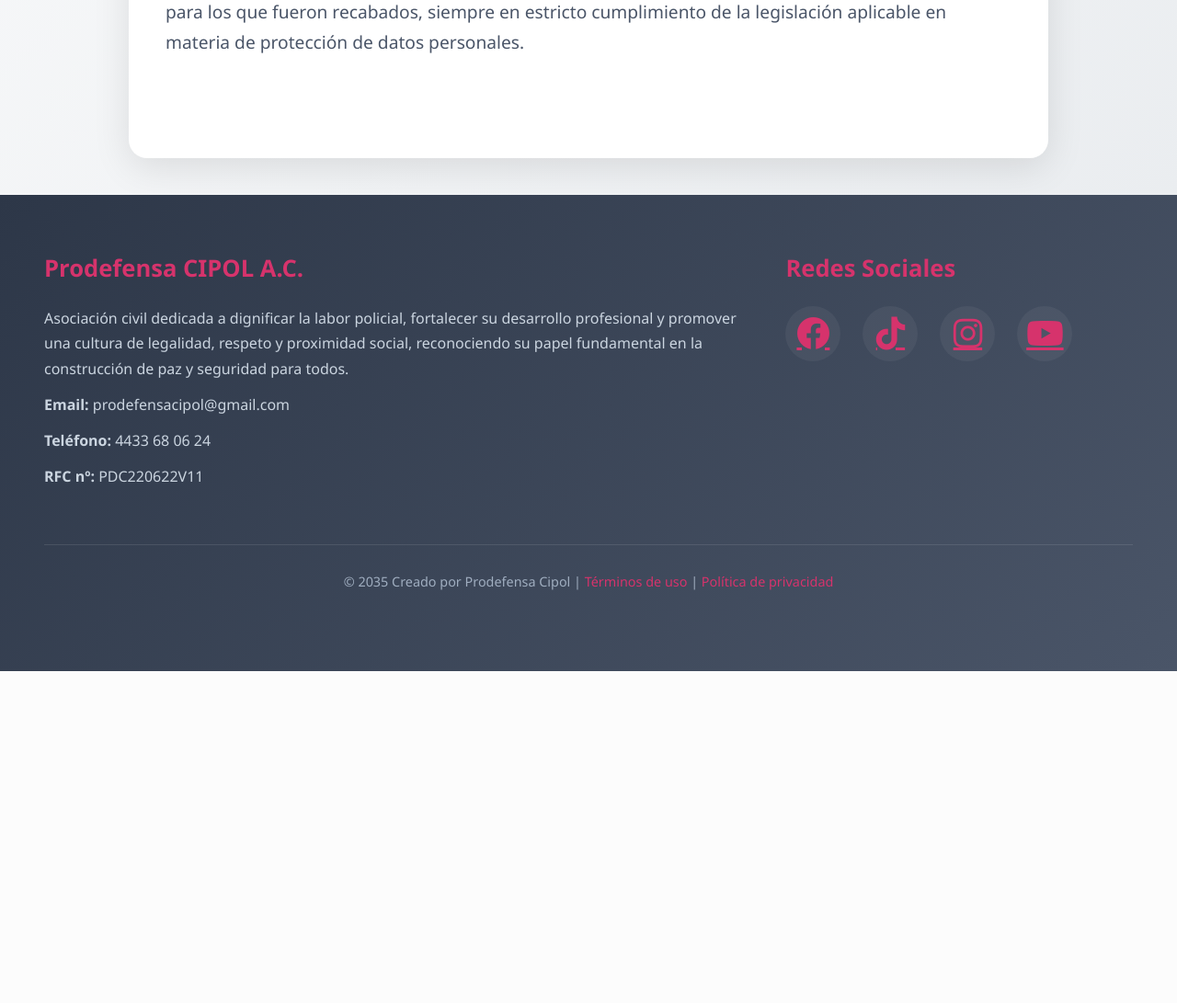
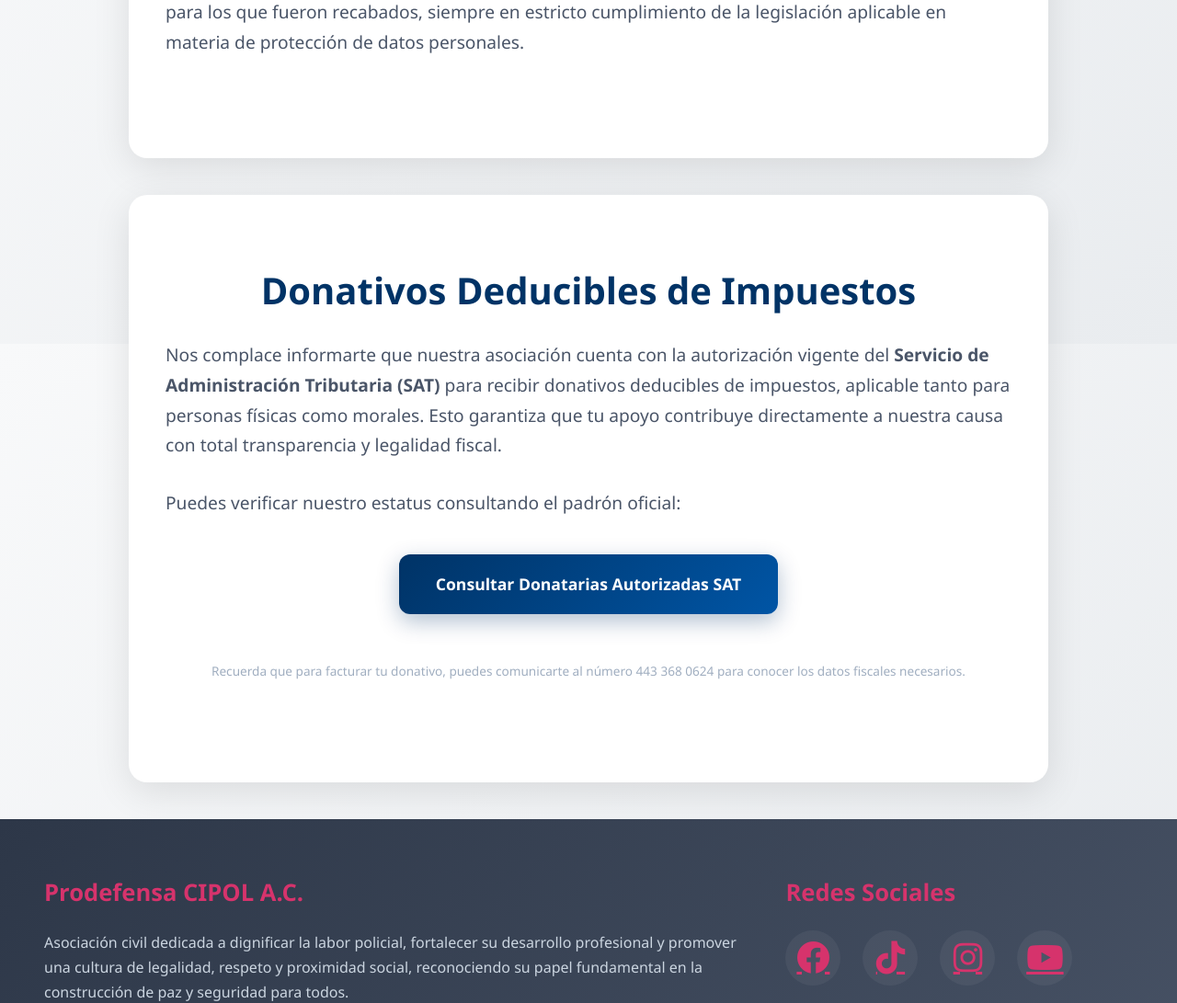
Before and after one commit to XOctaviox12/Prodefensa, a Django app: page /aviso-privacidad/ in a window 1280 px wide. Shown: the part 2026-3117 px from the top of the page at 92% size. Before the commit the page ends 2756 px from the top, so only its background shows below. Run offline with Django 5.2, Linux system fonts and the light colour scheme.

Commit message:
agregados

```diff
--- a/inicio/templates/inicio/aviso_privacidad.html
+++ b/inicio/templates/inicio/aviso_privacidad.html
@@ -11,6 +11,7 @@
     --gris-medio: #e9ecef;
     --texto-oscuro: #2d3748;
     --texto-medio: #4a5568;
+    --texto-legal: #a0aec0; /* Color gris para el texto pequeño */
   }
 
   body, .fra-container {
@@ -124,7 +125,7 @@
     width: 100%;
   }
 
-  /* SECCIÓN DE TEXTO ADICIONAL */
+  /* SECCIÓN DE TEXTO ADICIONAL Y DONATIVOS */
   .privacy-text-section {
     text-align: center;
     padding: clamp(40px, 8vw, 80px) clamp(20px, 4vw, 40px);
@@ -149,7 +150,21 @@
     line-height: 1.7;
     color: var(--texto-medio);
     margin-bottom: clamp(20px, 3vw, 30px);
-    text-align: left;
+    text-align: left; /* Alineación por defecto a la izquierda */
+  }
+
+  /* Alineación centrada específica para llamadas a la acción dentro de la sección */
+  .privacy-text-section .centered-text {
+      text-align: center;
+  }
+
+  /* ESTILO PARA EL TEXTO PEQUEÑO DE FACTURACIÓN */
+  .legal-note {
+    font-size: 0.85rem !important;
+    color: var(--texto-legal) !important;
+    margin-top: 50px !important;
+    text-align: center !important;
+    font-weight: 400;
   }
 
   /* BOTÓN DE ACCIÓN */
@@ -175,6 +190,7 @@
     box-shadow: 0 8px 25px rgba(0, 51, 102, 0.3);
     border: none;
     cursor: pointer;
+    margin-top: 10px;
   }
 
   .btn-privacy:hover {
@@ -375,5 +391,26 @@
   </p>
 </section>
 
+<!-- SECCIÓN DE DONATIVOS -->
+<section class="privacy-text-section">
+  <h2>Donativos Deducibles de Impuestos</h2>
+  <p>
+    Nos complace informarte que nuestra asociación cuenta con la autorización vigente del
+    <strong>Servicio de Administración Tributaria (SAT)</strong> para recibir donativos deducibles de impuestos,
+    aplicable tanto para personas físicas como morales. Esto garantiza que tu apoyo contribuye directamente a nuestra causa con total transparencia y legalidad fiscal.
+  </p>
+
+  <div class="centered-text">
+    <p>Puedes verificar nuestro estatus consultando el padrón oficial:</p>
+    <a href="https://www.sat.gob.mx/consultas/27676/donatarias-autorizadas" target="_blank" class="btn-privacy">
+      Consultar Donatarias Autorizadas SAT
+    </a>
+  </div>
+
+  <p class="legal-note">
+    Recuerda que para facturar tu donativo, puedes comunicarte al número 443 368 0624 para conocer los datos fiscales necesarios.
+  </p>
+</section>
+
 
 {% endblock %}
```
Also changed, not shown: inicio/templates/inicio/servicios.html (+23 -5 lines).
